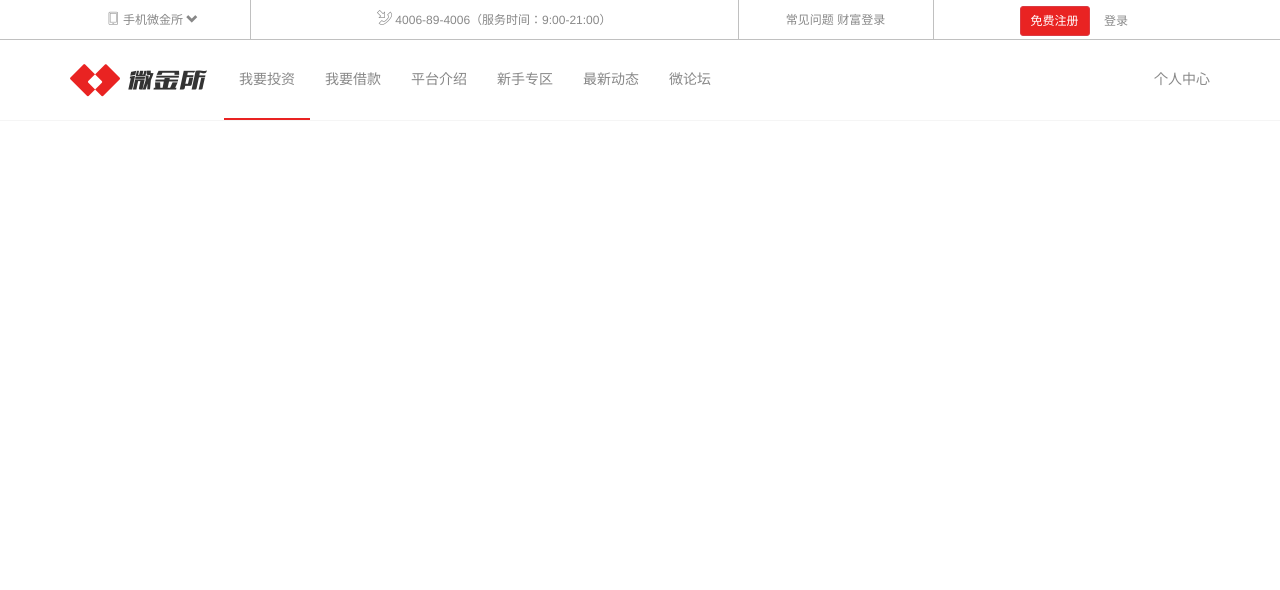
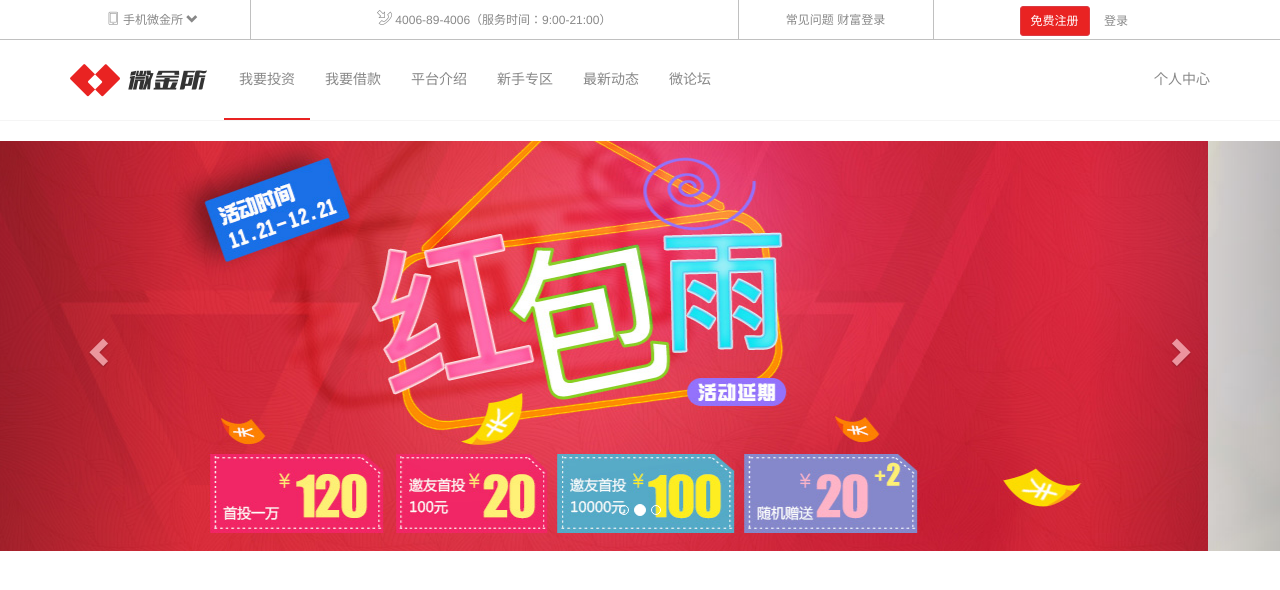
Before and after one commit to Sesshoumaru/web-pages, a plain HTML site: page weijinsuo/index.html in a window 1280 px wide. Drawn offline with Linux system fonts and the light colour scheme; files whose address does not match are found by name.

Commit message:
weijinsup main_ad

```diff
--- a/weijinsuo/css/main.css
+++ b/weijinsuo/css/main.css
@@ -204,7 +204,6 @@ body {
 /*--顶部区域样式--*/
 
 #header {
-    height: 200px;
 }
 
 #header > .top-bar {
@@ -278,3 +277,19 @@ body {
 }
 
 /*--/顶部区域样式--*/
+
+/*--图片轮播样式--*/
+
+#main_ad{
+
+}
+
+#main_ad .carousel-inner .item{
+    height: 410px;
+    background-repeat:no-repeat;
+    background-position: center center;
+    -webkit-background-size: cover;
+    background-size: cover;
+}
+
+/*--/图片轮播样式--*/
--- a/weijinsuo/index.html
+++ b/weijinsuo/index.html
@@ -10,10 +10,10 @@
     <link rel="stylesheet" href="lib/bootstrap/css/bootstrap.css">
     <link rel="stylesheet" href="css/main.css">
 
-    <!--[if lt IE9]-->
+    <!--[if lt IE9]>
     <script src="lib/html5shiv/html5shiv.js"></script>
     <script src="lib/respond/respond.src.js"></script>
-    <!--[endif]-->
+    <![endif]-->
 </head>
 <body>
 <!--头部区域-->
@@ -47,7 +47,8 @@
     <nav class="navbar navbar-main navbar-static-top">
         <div class="container">
             <div class="navbar-header">
-                <button type="button" class="navbar-toggle collapsed" data-toggle="collapse" data-target="#nav_list" aria-expanded="false">
+                <button type="button" class="navbar-toggle collapsed" data-toggle="collapse" data-target="#nav_list"
+                        aria-expanded="false">
                     <span class="sr-only">切换菜单</span>
                     <span class="icon-bar"></span>
                     <span class="icon-bar"></span>
@@ -75,7 +76,39 @@
     </nav>
 </header>
 <!--/头部区域-->
-<section></section>
+
+<!--/图片轮播-->
+<section id="main_ad" class="carousel slide" data-ride="carousel">
+    <!-- 轮播指示 -->
+    <ol class="carousel-indicators">
+        <li data-target="#main_ad" data-slide-to="0" class="active"></li>
+        <li data-target="#main_ad" data-slide-to="1"></li>
+        <li data-target="#main_ad" data-slide-to="2"></li>
+    </ol>
+
+    <!-- 轮播包装 -->
+    <div class="carousel-inner" role="listbox">
+        <div class="item active" data-image-lg="img/slide_01_2000x410.jpg" data-image-ls="img/slide_01_640x340.jpg">
+        </div>
+        <div class="item" data-image-lg="img/slide_02_2000x410.jpg" data-image-ls="img/slide_02_640x340.jpg">
+        </div>
+        <div class="item" data-image-lg="img/slide_03_2000x410.jpg" data-image-ls="img/slide_03_640x340.jpg">
+        </div>
+        <div class="item" data-image-lg="img/slide_04_2000x410.jpg" data-image-ls="img/slide_04_640x340.jpg">
+        </div>
+    </div>
+
+    <!-- 左右控制 -->
+    <a class="left carousel-control" href="#main_ad" role="button" data-slide="prev">
+        <span class="glyphicon glyphicon-chevron-left" aria-hidden="true"></span>
+        <span class="sr-only">Previous</span>
+    </a>
+    <a class="right carousel-control" href="#main_ad" role="button" data-slide="next">
+        <span class="glyphicon glyphicon-chevron-right" aria-hidden="true"></span>
+        <span class="sr-only">Next</span>
+    </a>
+</section>
+<!--/图片轮播-->
 <section></section>
 <section></section>
 <section></section>
--- a/weijinsuo/js/main.js
+++ b/weijinsuo/js/main.js
@@ -0,0 +1,16 @@
+"use strict";
+
+$(function(){
+    function resize() {
+        var width = $(window).width();
+        var isSmallScreen = width < 768;
+
+        $("#main_ad > .carousel-inner > .item").each(function () {
+           var $item = $(this);
+           var imageSrc = $item.data(isSmallScreen?'image-ls':'image-lg');
+            $item.css('backgroundImage','url(' + imageSrc+')')
+        });
+    }
+
+    $(window).on('resize',resize).trigger('resize');
+});
```
Lines whose indentation alone changed are shown as unchanged.
